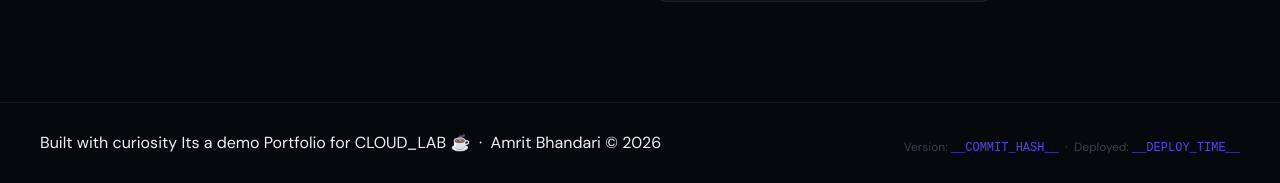
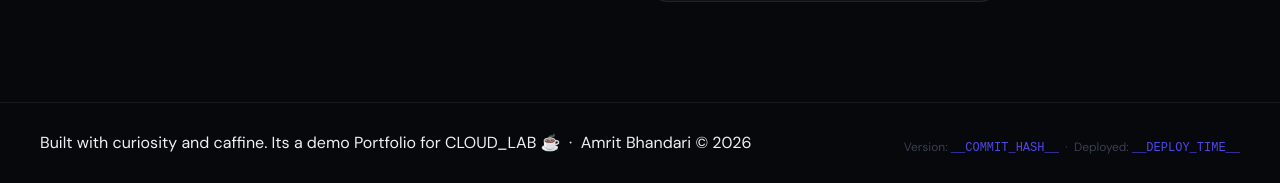
Before and after one commit to AmritBhandari25/cloudlab, a plain HTML site: page index.html in a window 1280 px wide. Shown: the part 3675-3858 px from the top of the page. Drawn offline with Linux system fonts and the light colour scheme.

Commit message:
fix(deployment): final deployment after fix

```diff
--- a/index.html
+++ b/index.html
@@ -924,7 +924,7 @@
   ══════════════════════════════════════════ -->
   <footer>
 
-  <p>Built with <span>curiosity  Its a demo Portfolio for CLOUD_LAB</span> ☕ &nbsp;·&nbsp; Amrit Bhandari © 2026</p>
+  <p>Built with <span>curiosity and caffine. Its a demo Portfolio for CLOUD_LAB</span> ☕ &nbsp;·&nbsp; Amrit Bhandari © 2026</p>
 
   <!-- CI/CD build info — replaced by GitHub Actions at deploy time -->
   <p style="margin-top: 0.5rem; font-size: 0.75rem; color: #374151;">
```
